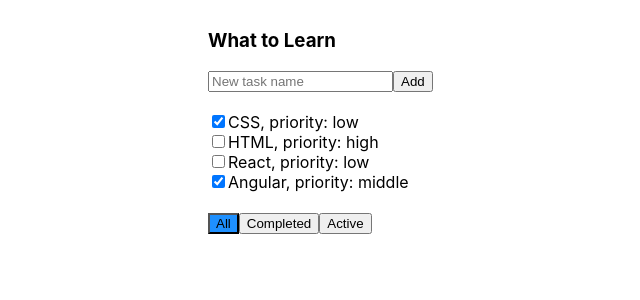
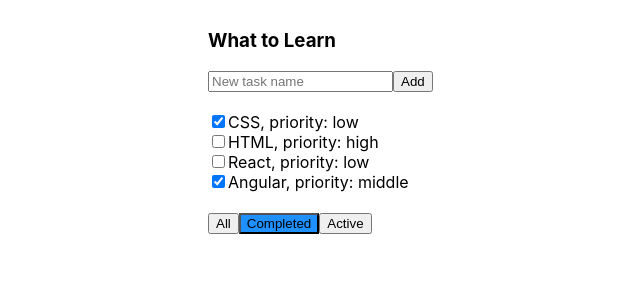
Before and after one commit to andorey/todolist, a React (Create React App) app: page / in a window 1280 px wide. Shown: the top 300 px of the page, without its empty margins (192-832 px from the left). Built offline with nearby package versions, Linux system fonts and the light colour scheme.

Commit message:
light button

```diff
--- a/src/App.js
+++ b/src/App.js
@@ -13,13 +13,15 @@
 		{title: 'Angular', isDone: true, priority: 'middle'},
 	];
 
+	filterValue = 'Completed';
+
 	render = () => {
 		return (
 			<div className="App">
 				<div className="todoList">
 					<TodoListHeader />
 					<TodoListTasks tasks={this.tasks}/>
-					<TodoListFooter filterValue={'All'}/>
+					<TodoListFooter filterValue={this.filterValue}/>
 				</div>
 			</div>
 		);
```
